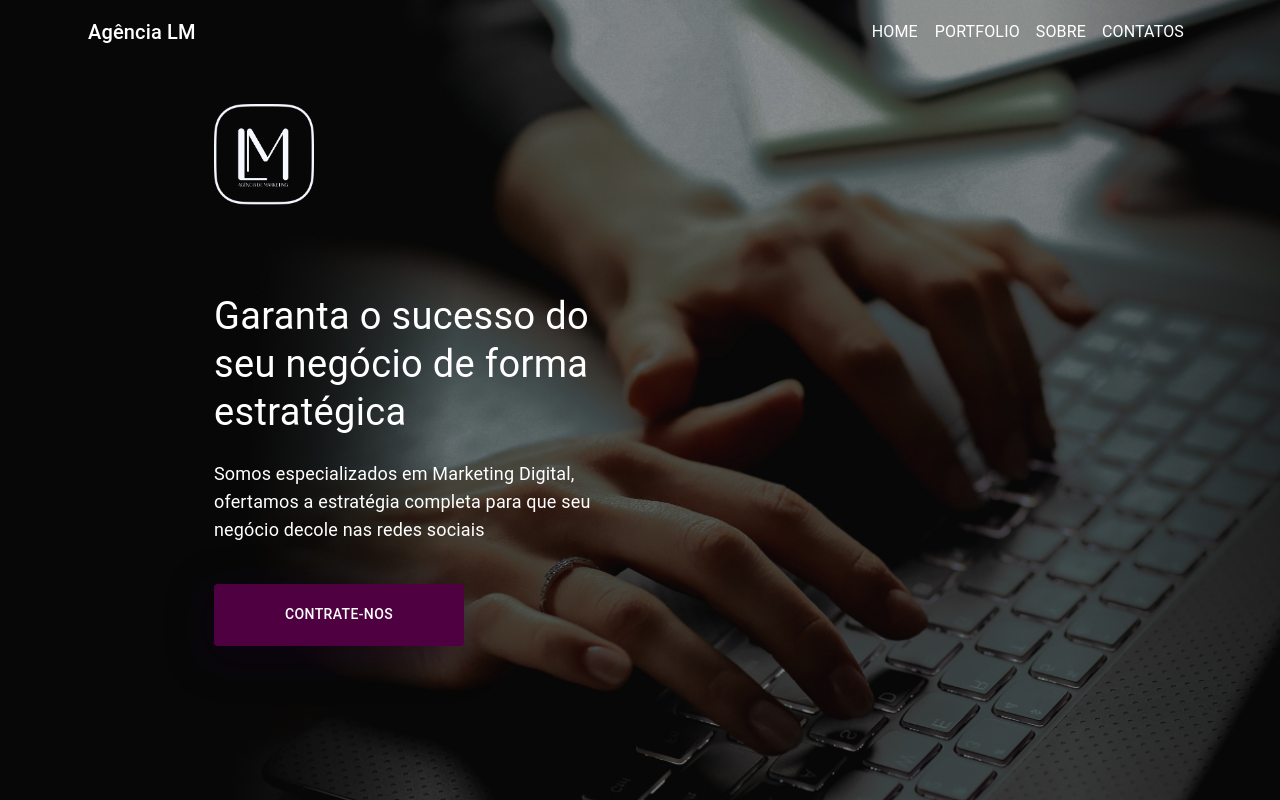
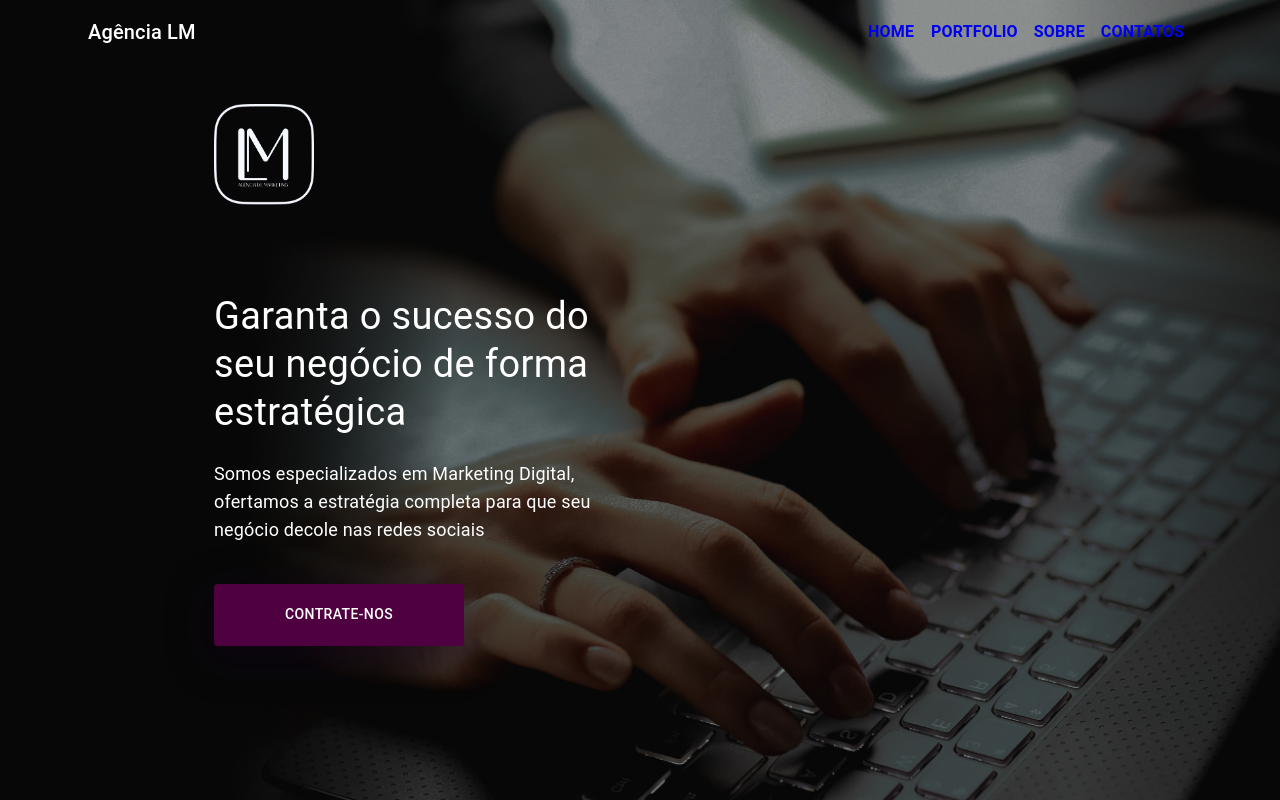
Before and after one commit to MatheusAmon12/pagina-sm-next, a Next.js app: page / in a window 1280 px wide. Shown: the top 800 px of the page. Built offline with nearby package versions, Linux system fonts and the light colour scheme.

Commit message:
Adicionando props ao Header

```diff
--- a/pages/agency/portfolio.js
+++ b/pages/agency/portfolio.js
@@ -66,7 +66,7 @@ const Portfolio = () => {
     return(
         <TemplateDefault>
             <Container maxWidth={`100vw`} className={classes.backgroundCamilaMartins}>
-                <Header />
+                <Header color={'secondary'} />
                 <Container maxWidth='md' className={classes.container}>
                     <Typography component='h1' color='primary' className={classes.title}>
                         Studio Camila Martins
--- a/src/components/Header.js
+++ b/src/components/Header.js
@@ -13,8 +13,8 @@ import { makeStyles } from 'tss-react/mui'
 const useStyles = makeStyles()((theme) => {
   return{
     button: {
-      color:'white',
       textDecoration: 'none !important',
+      fontWeight: 'bold',
     },
     toolbar: {
       [theme.breakpoints.down('sm')]: {
@@ -30,7 +30,7 @@ const useStyles = makeStyles()((theme) => {
   }
 })
 
-export default function ButtonAppBar() {
+export default function ButtonAppBar({color}) {
   const { classes } = useStyles()
 
   return (
@@ -38,28 +38,28 @@ export default function ButtonAppBar() {
       <AppBar position="static" style={{backgroundColor: 'transparent', boxShadow: 'none'}}>
         <Container maxWidth='lg' className={classes.container}>
             <Toolbar className={classes.toolbar}>
-                <Typography variant="h6" component="div" sx={{ flexGrow: 1 }}>
+                <Typography color={color} variant="h6" component="div" sx={{ flexGrow: 1 }}>
                     Agência LM
                 </Typography>
                 <Box>
                   <Link href='/'>
                     <Button color="inherit">
-                      <Typography className={classes.button}>Home</Typography>
+                      <Typography color={color} className={classes.button}>Home</Typography>
                     </Button>
                   </Link>
                   <Link  href='/agency/portfolio'>
                     <Button color="inherit">
-                      <Typography  className={classes.button}>Portfolio</Typography>
+                      <Typography color={color}  className={classes.button}>Portfolio</Typography>
                     </Button>
                   </Link>
                   <Link  href='/agency/about'>
                     <Button color="inherit">
-                      <Typography  className={classes.button}>Sobre</Typography>
+                      <Typography color={color}  className={classes.button}>Sobre</Typography>
                     </Button>
                   </Link>
                   <Link  href='/agency/contacts'>
                     <Button color="inherit">
-                      <Typography  className={classes.button}>Contatos</Typography>
+                      <Typography color={color}  className={classes.button}>Contatos</Typography>
                     </Button>
                   </Link>
                 </Box>
```
